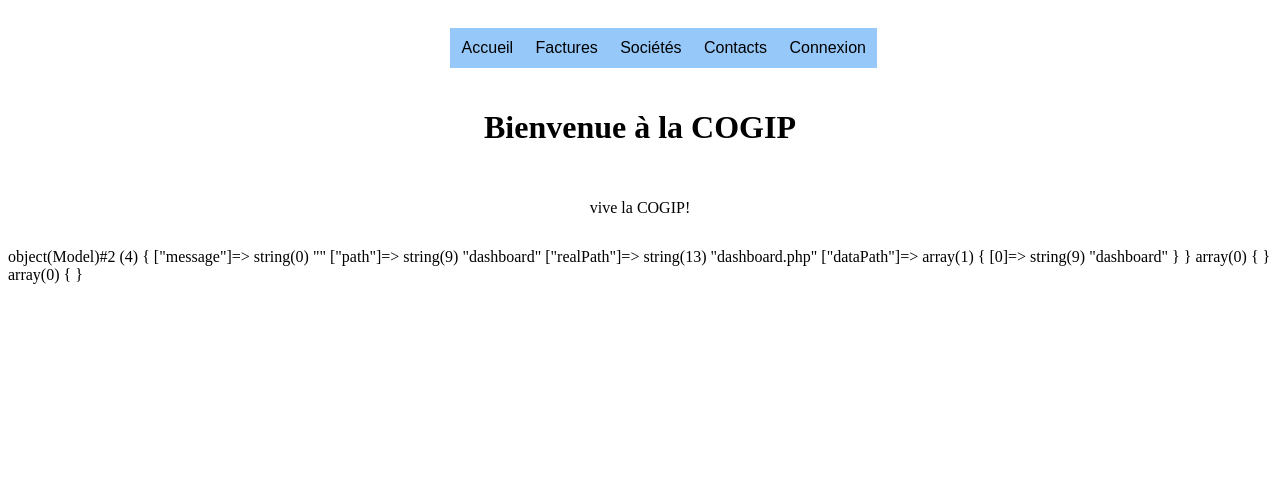
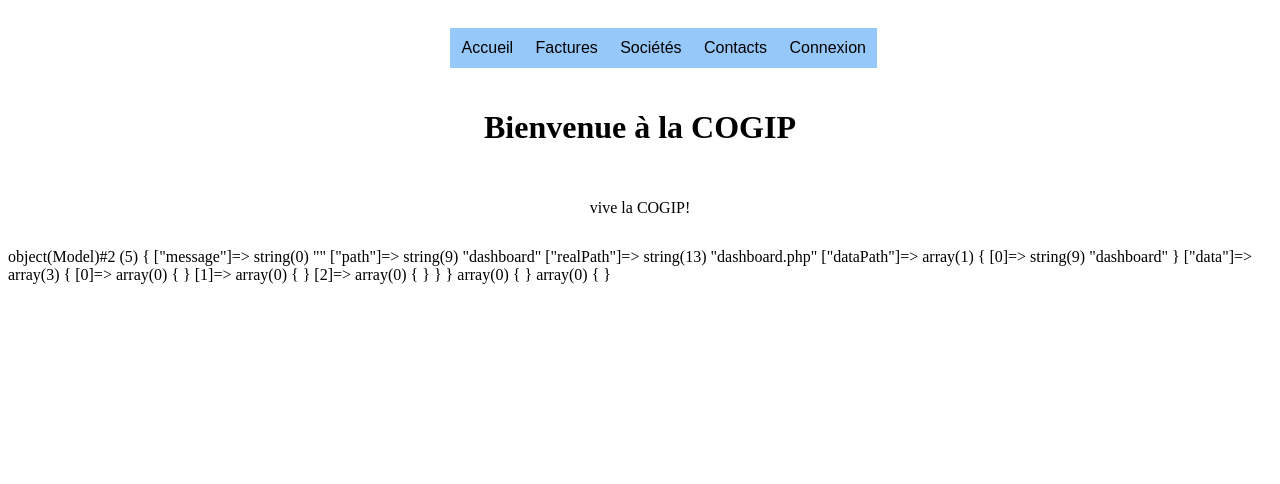
Before and after one commit to DewerseB/COGIP-app, a PHP site: page / in a window 1280 px wide. Shown: the top 484 px of the page. Run offline with PHP 8.4, Linux system fonts and the light colour scheme; data that the repository does not hold is empty.

Commit message:
functional version

```diff
--- a/model/classes/data.php
+++ b/model/classes/data.php
@@ -1,33 +1,31 @@
 <?php
 
-    class Data {
+class Data
+{
 
-        public static function list($table, $limit = NULL) {
+    public static function Read($table, $limit = NULL)
+    {
 
-            require './model/config/sql-auth.php';
+        require './model/config/sql-data.php';
 
-            $selectAll = 'SELECT * FROM ? LIMIT ?';
-            $prepSelectReq = $pdo->prepare($selectAll);
-            $prepSelectReq->bindValue(1, $table, PDO::PARAM_STR);
-            $prepSelectReq->bindValue(2, $limit, PDO::PARAM_STR);
-            $prepSelectReq->execute();
-            //return [];  //renvoi le tableau de données que getData() renverra au controleur pour la vue
-        }
+        $getData = $pdo->prepare("SELECT * FROM $table LIMIT $limit");
+        $getData->execute();
+        $data = $getData->fetchAll();
 
-        public static function del($table, $id) {
+        return $data;  //renvoi le tableau de données que getData() renverra au controleur pour la vue
+    }
+
+    public static function delete($table, $id)
+    {
+    }
+
+    public static function create($table, $data)
+    {
+    }
+
+    public static function update($table, $id, $data)
+    {
+    }
 
 
-
-        }
-
-        public static function add($table, $data) {
-
-
-
-        }
-
-        public static function update($table, $id, $data) {
-
-        }
-
-    }
+}
--- a/model/config/sql-auth.php
+++ b/model/config/sql-auth.php
@@ -1,6 +1,6 @@
 <?php
     try {
-        $pdo = new PDO('mysql:host=localhost;port=3307;dbname=cogip_users;charset=utf8', 'root', '');
+        $pdo = new PDO('mysql:host=localhost;dbname=cogip_users;charset=utf8', 'root', '');
         $pdo->setAttribute(PDO::ATTR_ERRMODE, PDO::ERRMODE_EXCEPTION);
     }
     catch (PDOException $e) {
--- a/model/config/sql-data.php
+++ b/model/config/sql-data.php
@@ -1,6 +1,6 @@
 <?php
     try {
-        $pdo = new PDO('mysql:host=localhost;port=3307;dbname=cogip_data;charset=utf8', 'root', '');
+        $pdo = new PDO('mysql:host=localhost;dbname=cogip_data;charset=utf8', 'root', '');
         $pdo->setAttribute(PDO::ATTR_ERRMODE, PDO::ERRMODE_EXCEPTION);
     }
     catch (PDOException $e) {
--- a/model/model.php
+++ b/model/model.php
@@ -4,17 +4,20 @@
 require_once './model/classes/route.php';
 require_once './model/classes/data.php';
 
-    class Model {
-        function __construct($path) {
+class Model
+{
+    function __construct($path)
+    {
         $this->message = "";
         $this->path = $path;
         $this->handleSession();
         $this->realPath = Route::getRealPath($this->path);
         $this->dataPath = explode('/', str_replace('.php', '', $this->realPath));
-            //$this->data = $this->getData($this->dataPath);
+        $this->data = $this->getData($this->dataPath);
     }
 
-        private function handleSession() {
+    private function handleSession()
+    {
         session_start();
 
         if (Auth::isLogged() && isset($_POST['submit']) && $_POST['submit'] === 'logout') {
@@ -37,16 +40,36 @@
         }
     }
 
-        private function getData($dataPath) {
+    private function getData($dataPath)
+    {
         // $dataPath est un tableau contenant le résultat de l'explode sur l'url
         // ex: ['companies', 'list']  ['dashboard']  ['invoices', 'add']
         // Si il ne contient qu'un élément, soit c'est le login et getData ne fait rien, sinon c'est le dashboard qui doit charger 5 lignes de chaque table
         // Dans les autres cas, le 1er élément est la table, le 2eme la requête a appeller dans la classe Data
 
+        if (count($dataPath) == 1 && $dataPath[0] == 'dashboard') {
+            $data = array();
 
+            $company = data::Read("company", 5);
+            $invoices = data::Read("invoices", 5);
+            $contacts = data::Read("contacts", 5);
 
+            array_push($data, $company, $invoices, $contacts);
+            return $data;
+        } else {
 
+            if ($dataPath[0] == 'invoices' && $dataPath[1] == 'list') {
+                return $invoices = data::Read("invoices",100);
+            }
+            if ($dataPath[0] == 'companies' && $dataPath[1] == 'list') {
+                return $invoices = data::Read("company", 100);
+            }
+            if ($dataPath[0] == 'contacts' && $dataPath[1] == 'list') {
+                return $invoices = data::Read("contacts", 100);
+            }
 
-            return []; // Doit retourner un tableau vide si la requête appelée dans Data.php échoue, ou un tableau a 2 dimensions avec l'ensemble des données à afficher
+        }
+
+        // return []; // Doit retourner un tableau vide si la requête appelée dans Data.php échoue, ou un tableau a 2 dimensions avec l'ensemble des données à afficher
     }
 }
```
Also changed, not shown: view/pages/dashboard.php (line endings or trailing spaces). Lines whose indentation alone changed are shown as unchanged.
